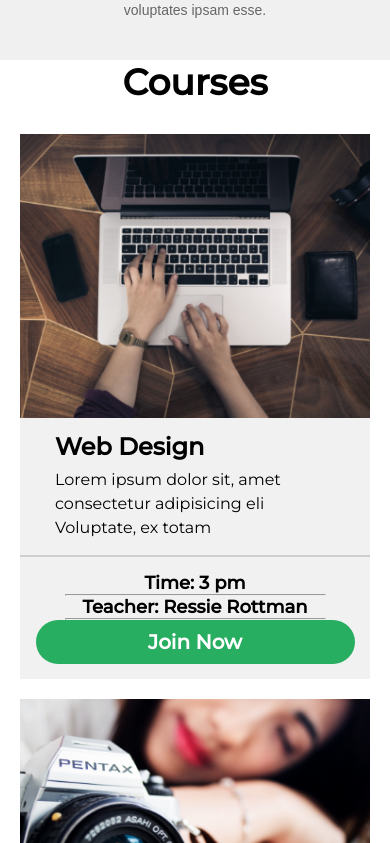
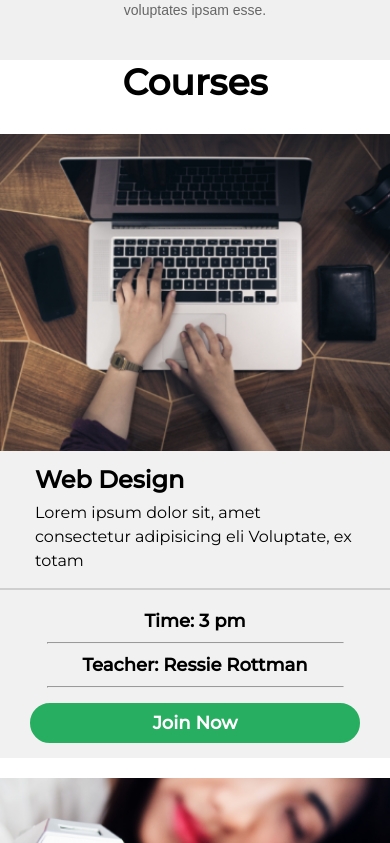
Before and after one commit to tatu7/education_project, a React (Create React App) app: page / in a window 390 px wide. Shown: the part 1961-2804 px from the top of the page. Built offline with nearby package versions, Linux system fonts and the light colour scheme.

Commit message:
responsive finish

```diff
--- a/src/components/Courses/_courses.scss
+++ b/src/components/Courses/_courses.scss
@@ -32,7 +32,7 @@ $breakpoint-tablet: 790px;
         max-width: 300px;
       }
       @media (max-width: $breakpoint-phone) {
-        max-width: 350px;
+        max-width: 100%;
       }
       .img {
         img {
@@ -89,14 +89,14 @@ $breakpoint-tablet: 790px;
           padding: 15px 30px;
         }
         @media (max-width: $breakpoint-lanscape) {
-          gap: 0;
+          gap: 5px;
           font-size: 18px;
         }
         .time {
           padding: 5px;
           text-align: center;
           @media (max-width: $breakpoint-lanscape) {
-            padding: 0;
+            padding: 5px;
           }
         }
         hr {
@@ -115,13 +115,22 @@ $breakpoint-tablet: 790px;
           border: none;
           cursor: pointer;
           margin-top: 30px;
-          @media (max-width: $breakpoint-phone) {
-            font-size: 18px;
-            width: 110%;
-          }
+          border: 3px solid #27ae60;
           @media (max-width: $breakpoint-lanscape) {
             margin-top: 0;
             font-size: 20px;
+          }
+          @media (max-width: $breakpoint-phone) {
+            font-size: 18px;
+            padding: 6px;
+            margin-top: 10px;
+            width: 100%;
+          }
+          &:hover {
+            background-color: #27ae5fca;
+          }
+          &:active {
+            border: 3px solid #0e4a27;
           }
         }
       }
```
